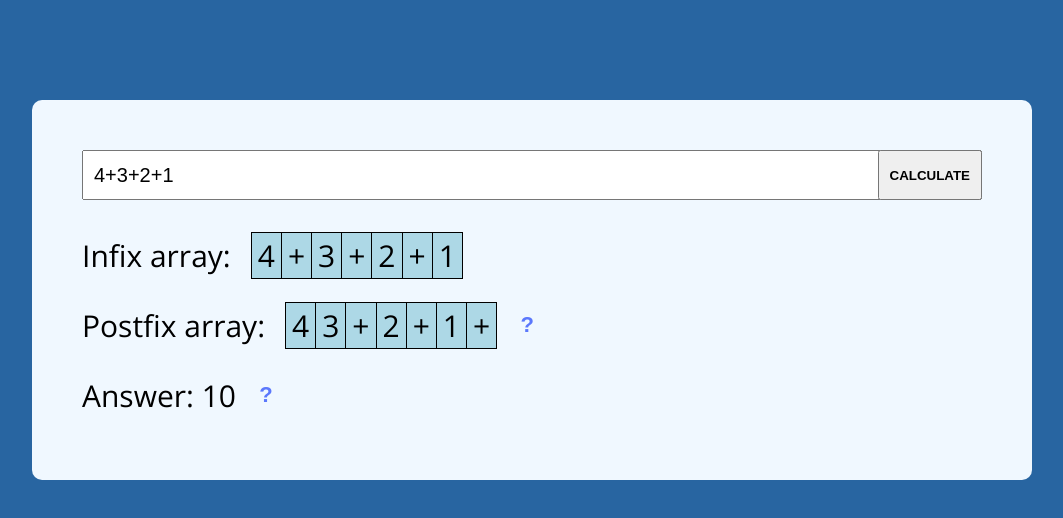
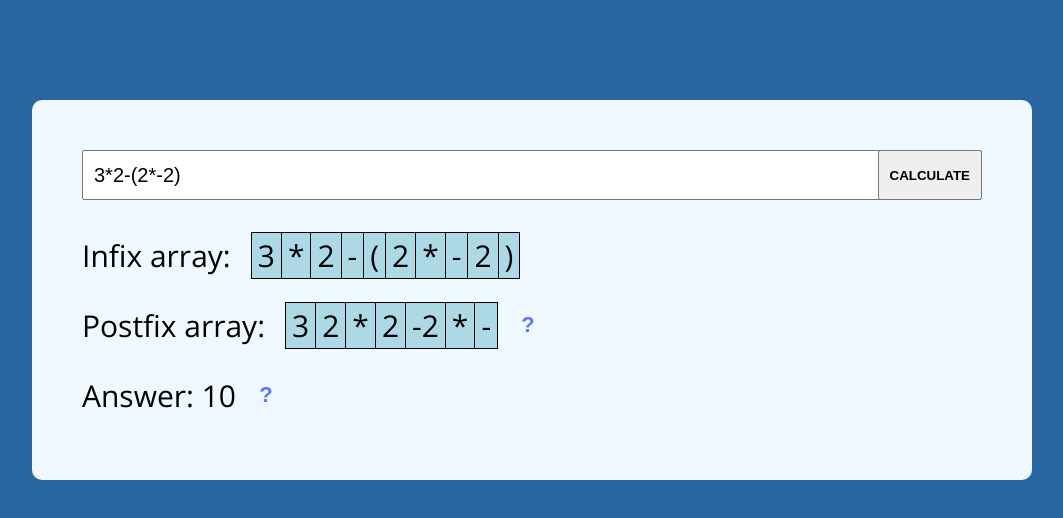
Before and after one commit to DawidZyluk/infix-to-postfix-parser, a React (Vite) app: page / in a window 1280 px wide. Shown: the top 518 px of the page, without its empty margins (108-1171 px from the left). Built offline with nearby package versions, Linux system fonts and the light colour scheme.

Commit message:
Add input validation for parenthesis

```diff
--- a/src/App.jsx
+++ b/src/App.jsx
@@ -12,18 +12,23 @@ import Answer from "./components/Answer/Answer";
 // OTHER OPERATORS AND FUNCTIONS
 
 function App() {
-  const [expression, setExpression] = useState("4+3+2+1");
+  const [expression, setExpression] = useState("3*2-(2*-2)");
+  const [isValid, setIsValid] = useState(true);
 
   const setExpressionHandler = (expression) => {
     setExpression(expression);
   }
 
+  const setIsValidHandler = (value) => {
+    setIsValid(value)
+  }
+
   return (
     <Wrapper>
-      <Input onSetExpression={setExpressionHandler}/>
-      <CharactersArray data={toInfix(expression)} name={"Infix array:"} />
+      <Input onSetExpression={setExpressionHandler} onSetValidity={setIsValidHandler}/>
+      {isValid ? <><CharactersArray data={toInfix(expression)} name={"Infix array:"} />
       <PostfixArray expression={expression}/>
-      <Answer expression={expression}/>
+      <Answer expression={expression}/> </> : <h1>Invalid input</h1>}
     </Wrapper>
   );
 }
--- a/src/components/Answer/AnswerExplanation.jsx
+++ b/src/components/Answer/AnswerExplanation.jsx
@@ -9,7 +9,6 @@ const AnswerExplanation = ({expression, answerData, onClose}) => {
 
   const postfixExpression = toPostfix(expression).output;
   const maxIndex = answerData.stackIterations.length;
-  console.log(index === maxIndex ? answerData.answer : null);
   return (
     <Explanation index={index} maxIndex={maxIndex} onSetIndex={(index) => setIndex(index)} onClose={onClose}>
       <ExplanationText operatorType={postfixExpression[index-1]} data={answerData.stackIterations} index={index} maxIndex={maxIndex}/>
--- a/src/components/Answer/ExplanationText.jsx
+++ b/src/components/Answer/ExplanationText.jsx
@@ -5,10 +5,12 @@ import { precedence } from '../../utils/parsingFunctions'
 
 const ExplanationText = ({operatorType, data, index, maxIndex}) => {
 
+  // data[index-1][data[index-1].length-2] FIX THIS !!!
+
   const renderText = () => {
 
     if(index === 0) return <div className={styles.text}><div className={styles.title}>Start</div>Start the step by step visualization</div>
-    if(precedence.has(operatorType)) return <div className={styles.text}><div className={styles.title}>Operator</div>If character is an operator take two last elements ({data[index-1][0]} and {data[index-1][1]}) of the stack. Execute current operation ({data[index-1][0]} {operatorType} {data[index-1][1]}). Then put the result ({data[index][data[index].length-1]}) on top of the stack</div>
+    if(precedence.has(operatorType)) return <div className={styles.text}><div className={styles.title}>Operator</div>If character is an operator take two last elements ({data[index-1][data[index-1].length-2]} and {data[index-1][data[index-1].length-1]}) of the stack. Execute current operation ({data[index-1][data[index-1].length-2]} {operatorType} {data[index-1][data[index-1].length-1]}). Then put the result ({data[index][data[index].length-1]}) on top of the stack</div>
     if(index === maxIndex-2) return <div className={styles.text}><div className={styles.title}>End</div>If it is the end of postfix expression save top element of the stack as answer and then pop it</div>
     if(index === maxIndex-1) return <div className={styles.text}><div className={styles.title}>Answer</div>Start the step by step visualization</div>
     else return <div className={styles.text}><div className={styles.title}>Number</div>If character is a number put it on top of the stack</div>
--- a/src/components/UI/Input.jsx
+++ b/src/components/UI/Input.jsx
@@ -1,12 +1,20 @@
 import React, { useState } from "react";
+import { toPostfix, calculatePostfix } from "../../utils/parsingFunctions";
 import styles from "./Input.module.css";
 
-const Input = ({onSetExpression}) => {
-  const [enteredExpression, setEnteredExpression] = useState("4+3+2+1");
+const Input = ({onSetExpression, onSetValidity}) => {
+  const [enteredExpression, setEnteredExpression] = useState("3*2-(2*-2)");
 
   const submitHandler = (event) => {
     event.preventDefault();
     onSetExpression(enteredExpression)
+    try {
+      const res = calculatePostfix(toPostfix(enteredExpression).output)
+      if(isNaN(res.answer)) throw new Error("Invalid input")
+      else onSetValidity(true)
+    } catch(err) {
+      onSetValidity(false)
+    }
   }
 
   return (
```
Also changed, not shown: src/components/Answer/Answer.jsx (line endings or trailing spaces).
